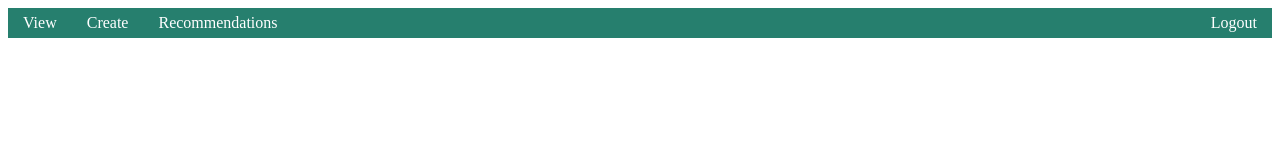
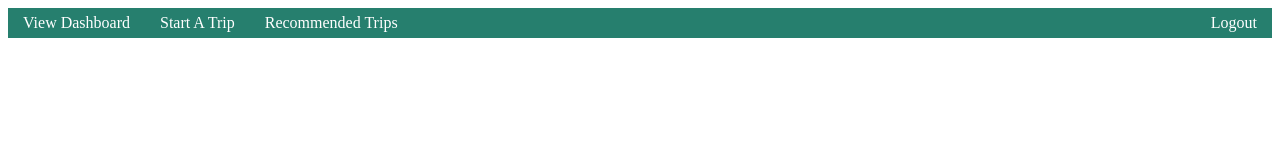
Before and after one commit to Horizon4/final-project-horizon, a website: page src/frontend/_Shared/components/nav-bar/index.html in a window 1280 px wide. Drawn offline with Linux system fonts and the light colour scheme.

Commit message:
[#147245707] Nav Bar is more descriptive, font change

```diff
--- a/src/frontend/_Shared/components/nav-bar/index.html
+++ b/src/frontend/_Shared/components/nav-bar/index.html
@@ -3,9 +3,9 @@
 
 <nav>
     <ul><center>
-        <li><a id="view" href="/view/">View</a></li>
-        <li><a id="create" href="/search/">Create</a></li>
-        <li><a id="recommendation" href="/recommendation/">Recommendations</a></li>
+        <li><a id="view" href="/view/">View Dashboard</a></li>
+        <li><a id="create" href="/search/">Start A Trip</a></li>
+        <li><a id="recommendation" href="/recommendation/">Recommended Trips</a></li>
       </center>
     </ul>
     <ul>
```
Also changed, not shown: src/frontend/view/index.html (+1 -1 lines).
